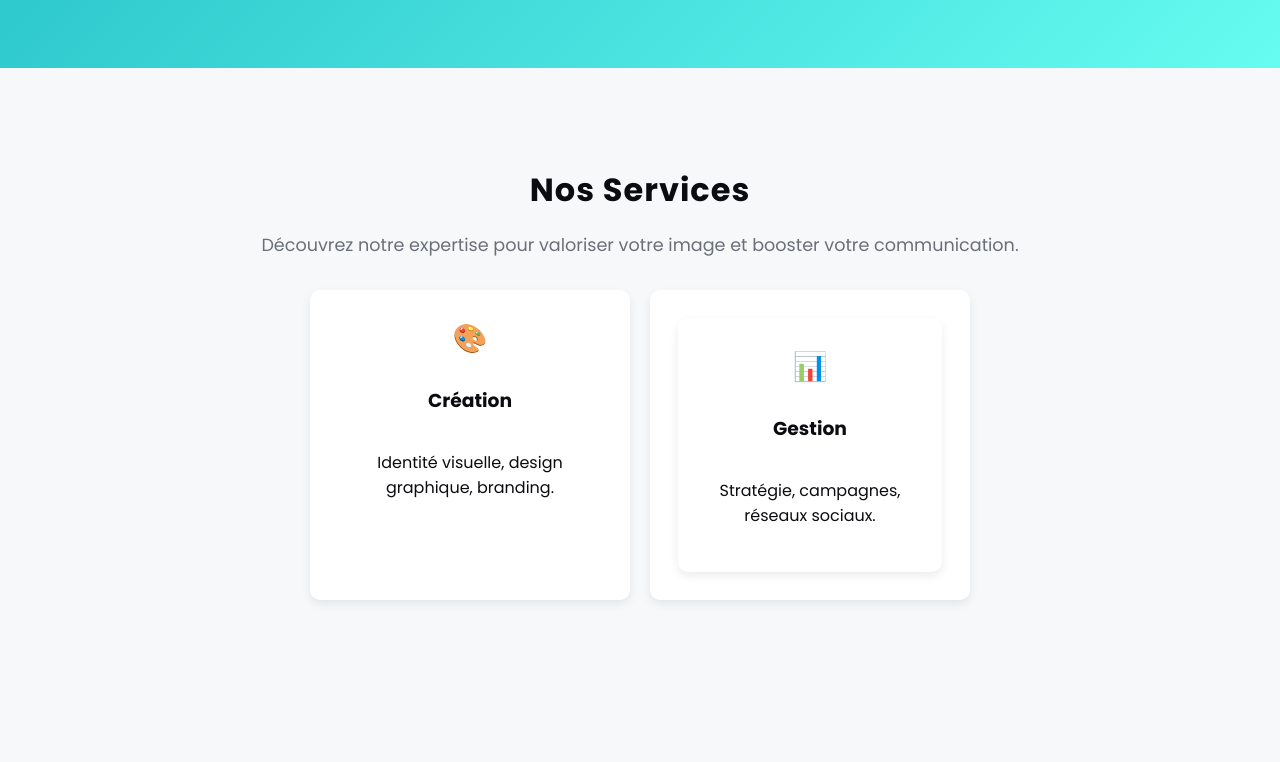
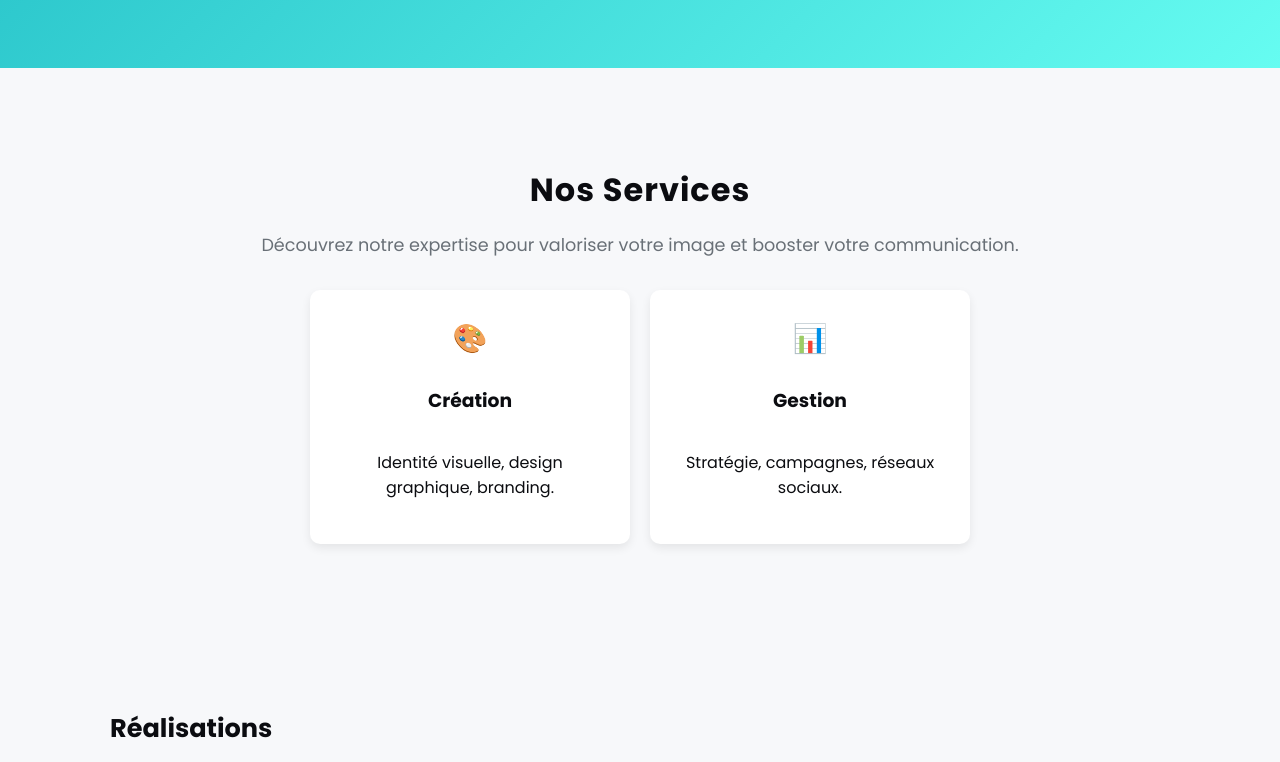
Before and after one commit to novacommlclick-dev/MYweb.novaml.com, a plain HTML site: page index.html in a window 1280 px wide. Shown: the part 574-1336 px from the top of the page. Drawn offline with Linux system fonts and the light colour scheme.

Commit message:
Update index.html

```diff
--- a/index.html
+++ b/index.html
@@ -66,8 +66,8 @@
             <h3>Création</h3>
             <p>Identité visuelle, design graphique, branding.</p>
           </div>
-          <div class="card" data-reveal>
-            <!--<div class="icon">🎬</div>
+          <!--<div class="card" data-reveal>
+            <div class="icon">🎬</div>
             <h3>Production</h3>
             <p>Vidéo, animation, contenus digitaux.</p>
           </div>-->
```
